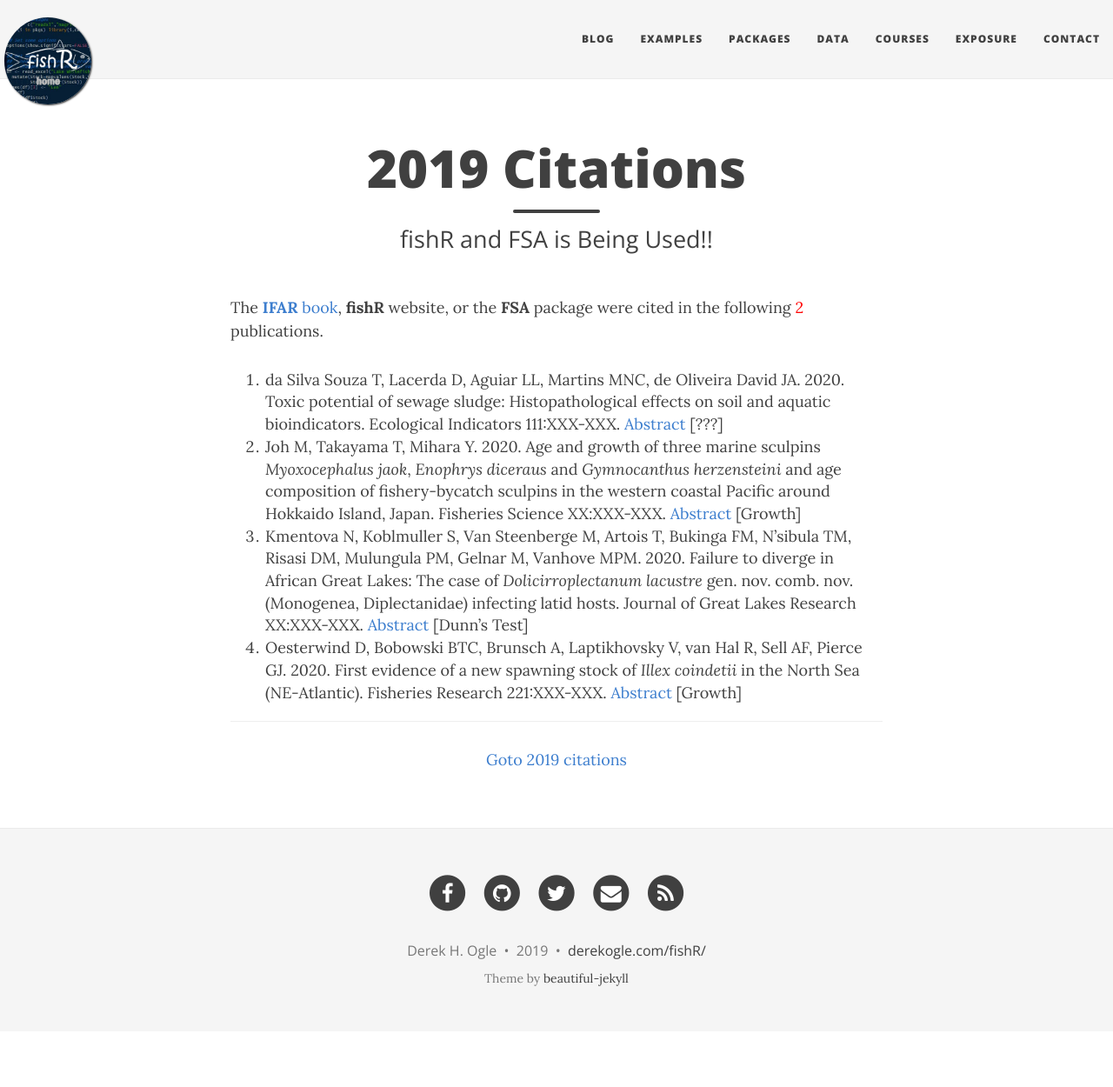
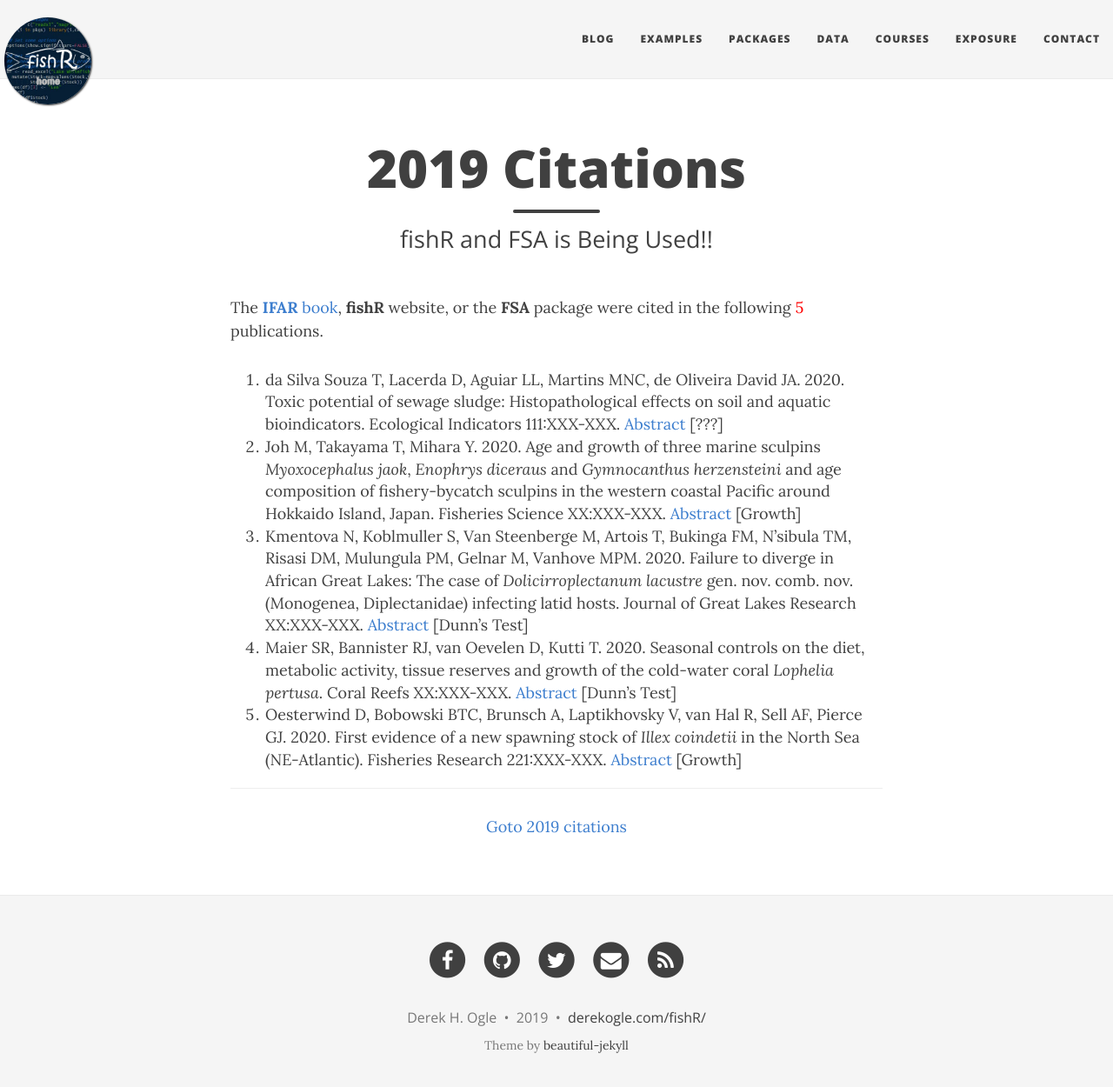
Before and after one commit to droglenc/fishR, a Jekyll site: the page built from exposure/exposure-citations20.md, in a window 1280 px wide and 1263 px high. Shown: the top 1250 px of the window at 87% size. Built offline with Jekyll 4.4.1, drawn with Linux system fonts in a browser that asks for light colours; nearby versions of some CDN libraries.

Commit message:
Updating citations

```diff
--- a/exposure/exposure-citations20.md
+++ b/exposure/exposure-citations20.md
@@ -5,11 +5,12 @@ subtitle: fishR and FSA is Being Used!!
 css: "/css/exposure-citation.css"
 ---
 
-The [**IFAR** book](http://derekogle.com/IFAR/), **fishR** website, or the **FSA** package were cited in the following <span id="contact-div">2</span> publications.
+The [**IFAR** book](http://derekogle.com/IFAR/), **fishR** website, or the **FSA** package were cited in the following <span id="contact-div">5</span> publications.
 
 1. da Silva Souza T, Lacerda D, Aguiar LL, Martins MNC, de Oliveira David JA. 2020. Toxic potential of sewage sludge: Histopathological effects on soil and aquatic bioindicators. Ecological Indicators 111:XXX-XXX. [Abstract](https://www.sciencedirect.com/science/article/abs/pii/S1470160X19309756) [???]
 1. Joh M, Takayama T, Mihara Y. 2020. Age and growth of three marine sculpins *Myoxocephalus jaok*, *Enophrys diceraus* and *Gymnocanthus herzensteini* and age composition of fishery-bycatch sculpins in the western coastal Pacific around Hokkaido Island, Japan. Fisheries Science XX:XXX-XXX. [Abstract](https://link.springer.com/article/10.1007/s12562-019-01391-3) [Growth]
 1. Kmentova N, Koblmuller S, Van Steenberge M, Artois T, Bukinga FM, N'sibula TM, Risasi DM, Mulungula PM, Gelnar M, Vanhove MPM. 2020. Failure to diverge in African Great Lakes: The case of *Dolicirroplectanum lacustre* gen. nov. comb. nov. (Monogenea, Diplectanidae) infecting latid hosts. Journal of Great Lakes Research XX:XXX-XXX. [Abstract](https://www.sciencedirect.com/science/article/abs/pii/S0380133019301844) [Dunn's Test]
+1. Maier SR, Bannister RJ, van Oevelen D, Kutti T. 2020. Seasonal controls on the diet, metabolic activity, tissue reserves and growth of the cold-water coral *Lophelia pertusa*. Coral Reefs XX:XXX-XXX. [Abstract](https://link.springer.com/article/10.1007/s00338-019-01886-6) [Dunn's Test]
 1. Oesterwind D, Bobowski BTC, Brunsch A, Laptikhovsky V, van Hal R, Sell AF, Pierce GJ. 2020. First evidence of a new spawning stock of *Illex coindetii* in the North Sea (NE-Atlantic). Fisheries Research 221:XXX-XXX. [Abstract](https://www.sciencedirect.com/science/article/pii/S0165783619302395) [Growth]
 
 -----
```
Also changed, not shown: exposure/exposure-citations19.md (+5 -1 lines).
